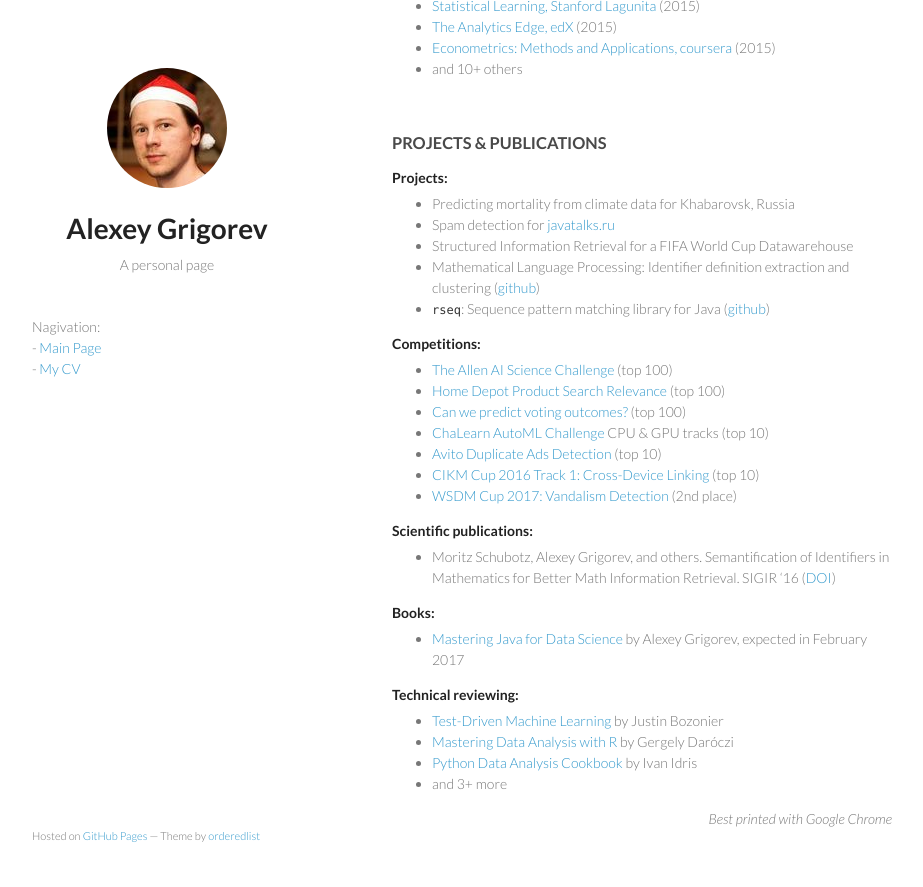
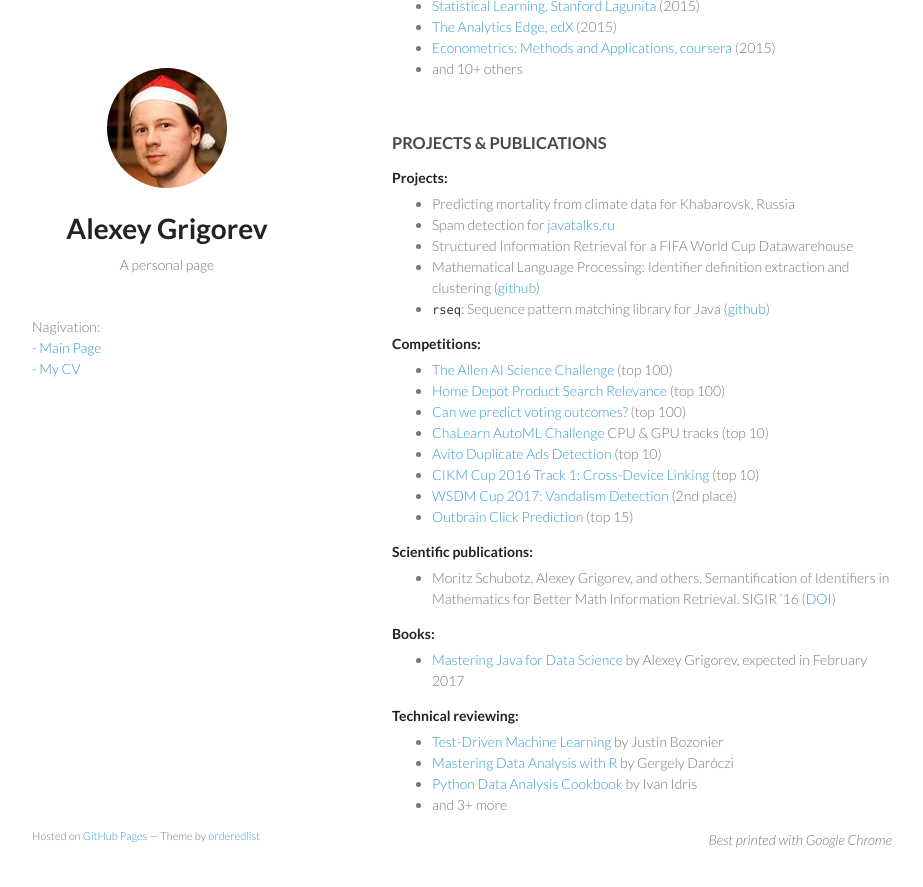
Before and after one commit to alexeygrigorev/alexeygrigorev.github.io, a Jekyll site: the page built from cv.md, in a window 1280 px wide and 900 px high, scrolled down 2245 px. Shown: the top 887 px of the window, without its empty margins (178-1101 px from the left). Built offline with Jekyll 4.4.1, drawn with Linux system fonts in a browser that asks for light colours.

Commit message:
Update cv.md

```diff
--- a/cv.md
+++ b/cv.md
@@ -187,6 +187,7 @@ Specialization: English<br/>
 - [Avito Duplicate Ads Detection](https://www.kaggle.com/c/avito-duplicate-ads-detection) (top 10)
 - [CIKM Cup 2016 Track 1: Cross-Device Linking](https://competitions.codalab.org/competitions/11171) (top 10)
 - [WSDM Cup 2017: Vandalism Detection](http://www.wsdm-cup-2017.org/vandalism-detection.html) (2nd place)
+- [Outbrain Click Prediction](https://www.kaggle.com/c/outbrain-click-prediction) (top 15)
 
 
 **Scientific publications:**
```
